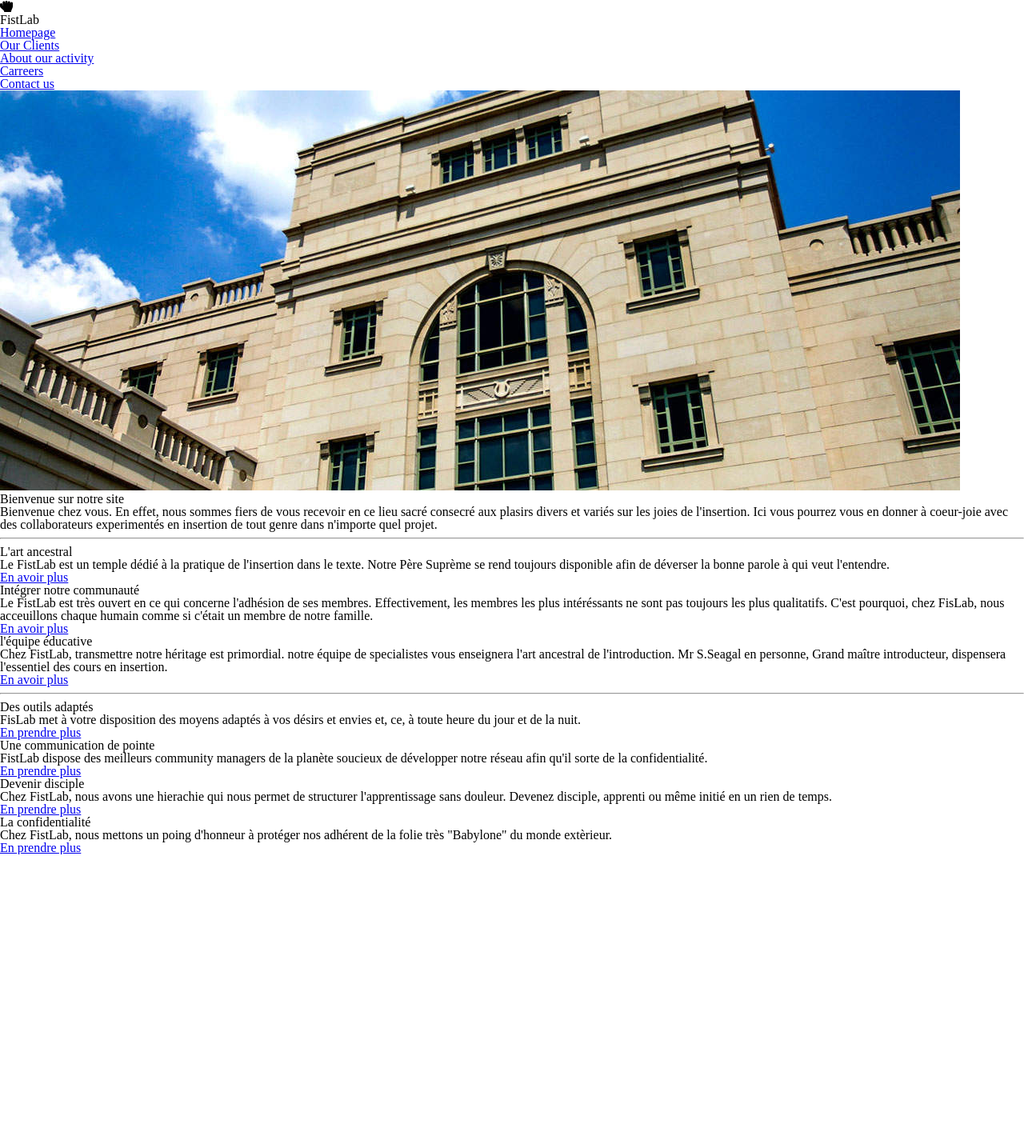
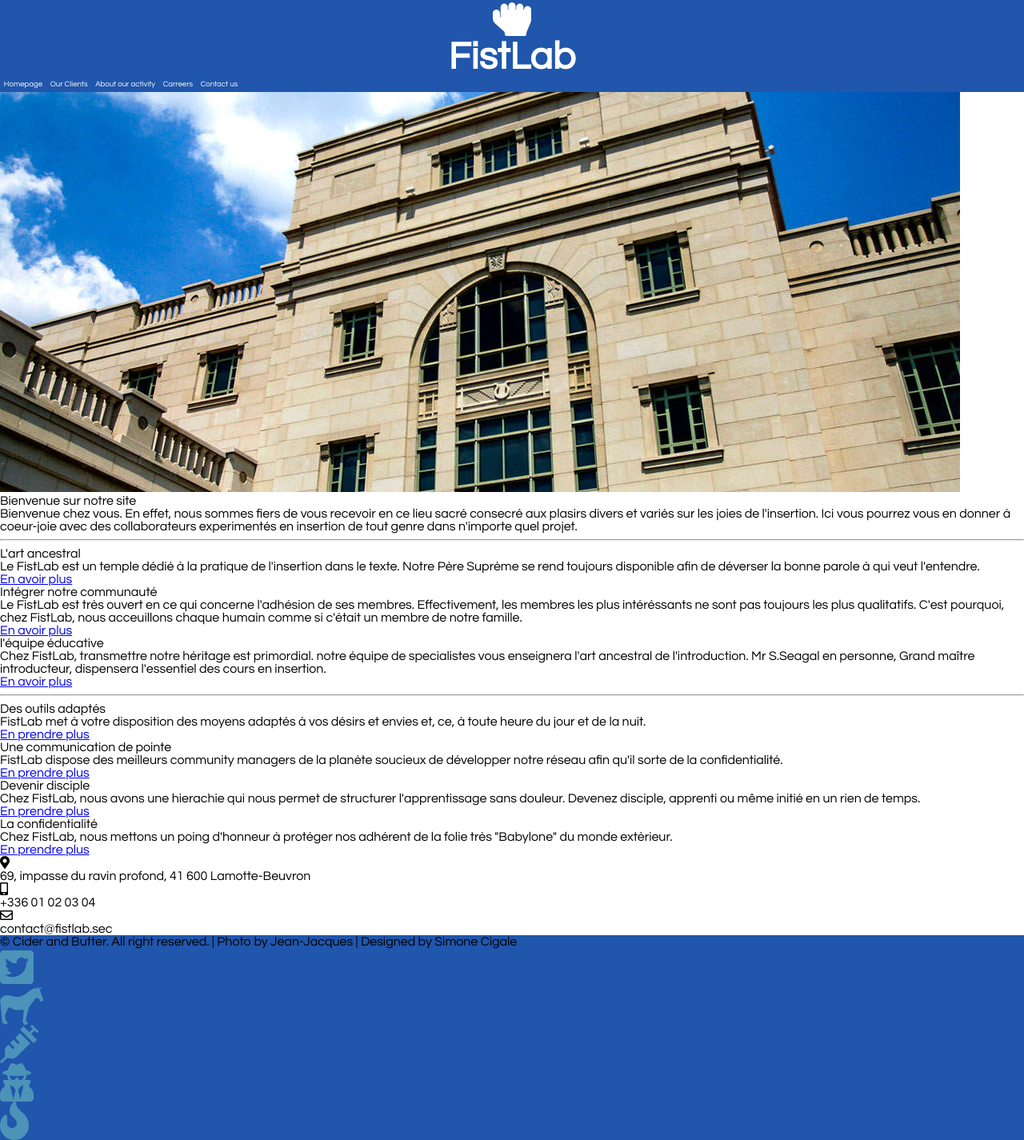
Before and after one commit to hermelen/challenge_4.1, a plain HTML site: page index.html in a window 1280 px wide. Shown: the whole page at 80% size. Before the commit the page ends 1068 px from the top, so only its background shows below. Drawn offline with Linux system fonts and the light colour scheme.

Commit message:
début CSS

```diff
--- a/css/style.css
+++ b/css/style.css
@@ -0,0 +1,50 @@
+body {
+  font-family: 'Questrial';
+}
+header {
+  color: white;
+}
+section.banner{
+  display: flex;
+  flex-direction: column;
+}
+header i {
+  display: block;
+  text-align: center;
+  font-size: 3em;
+}
+header h1 {
+  text-align: center;
+  font-size: 3em;
+  font-weight: bold;
+}
+header ul {
+  display: flex;
+}
+header ul li {
+  font-size: 0.6em;
+  padding: 0.5em;
+}
+header ul li a {
+  color: white;
+  text-decoration: none;
+}
+
+header, footer {
+  background-color: #2056ac;
+}
+
+
+
+
+
+
+
+
+
+
+
+footer i {
+  font-size: 3em;
+  color: #4c93b9;
+}
--- a/index.html
+++ b/index.html
@@ -6,11 +6,14 @@
     <link rel="stylesheet" href="css/reset.css">
     <link rel="stylesheet" href="css/style.css">
     <link rel="stylesheet" href="https://use.fontawesome.com/releases/v5.0.13/css/all.css" integrity="sha384-DNOHZ68U8hZfKXOrtjWvjxusGo9WQnrNx2sqG0tfsghAvtVlRW3tvkXWZh58N9jp" crossorigin="anonymous">
+    <link href="http://fonts.googleapis.com/css?family=Source+Sans+Pro:200,300,400,600,700,900|Quicksand:400,700|Questrial" rel="stylesheet" />
   </head>
   <body>
     <header>
-        <i class="fas fa-hand-rock"></i>
-        <h1>FistLab</h1>
+        <section class="banner">
+          <i class="fas fa-hand-rock"></i>
+          <h1>FistLab</h1>
+        </section>
         <nav>
             <ul>
                 <li>
@@ -54,7 +57,7 @@
                 <article class="art2">
                     <h3>Intégrer notre communauté</h3>
                     <p>
-                        Le FistLab est très ouvert en ce qui concerne l'adhésion de ses membres. Effectivement, les membres les plus intéréssants ne sont pas toujours les plus qualitatifs. C'est pourquoi, chez FisLab, nous acceuillons chaque humain comme si c'était un membre de notre famille.
+                        Le FistLab est très ouvert en ce qui concerne l'adhésion de ses membres. Effectivement, les membres les plus intéréssants ne sont pas toujours les plus qualitatifs. C'est pourquoi, chez FistLab, nous acceuillons chaque humain comme si c'était un membre de notre famille.
                     </p>
                     <a href="#">En avoir plus</a>
                 </article>
@@ -73,7 +76,7 @@
                 <article class="art4">
                     <h4>Des outils adaptés</h4>
                     <p>
-                        FisLab met à votre disposition des moyens adaptés à vos désirs et envies et, ce, à toute heure du jour et de la nuit.
+                        FistLab met à votre disposition des moyens adaptés à vos désirs et envies et, ce, à toute heure du jour et de la nuit.
                     </p>
                     <a href="#">En prendre plus</a>
                 </article>
@@ -99,8 +102,49 @@
                 </article>
             </section>
     </main>
+    <section class="nav_bas">
+      <ul>
+        <li>
+          <i class="fas fa-map-marker-alt"></i>
+          <p>
+            69, impasse du ravin profond, 41 600 Lamotte-Beuvron
+          </p>
+        </li>
+        <li>
+          <i class="fas fa-mobile-alt"></i>
+          <p>
+            +336 01 02 03 04
+          </p>
+        </li>
+        <li>
+          <i class="far fa-envelope"></i>
+          <p>
+            contact@fistlab.sec
+          </p>
+        </li>
+      </ul>
+    </section>
     <footer>
-
+      <p>
+        &copy; Cider and Butter. All right reserved. | Photo by Jean-Jacques | Designed by Simone Cigale
+      </p>
+      <nav>
+        <ul>
+          <li><a><i class="fab fa-twitter-square"></i></a></li>
+        </ul>
+        <ul>
+          <li><a href="https://www.google.com/search?client=ubuntu&channel=fs&q=rent+a+mule&ie=utf-8&oe=utf-8"><i class="fab fa-sticker-mule"></i></a></li>
+        </ul>
+        <ul>
+          <li><a><i class="fas fa-syringe"></i></a></li>
+        </ul>
+        <ul>
+          <li><a><i class="fas fa-user-secret"></i></a></li>
+        </ul>
+        <ul>
+          <li><a><i class="fas fa-fire"></i></a></li>
+        </ul>
+      </nav>
     </footer>
 
 
```
